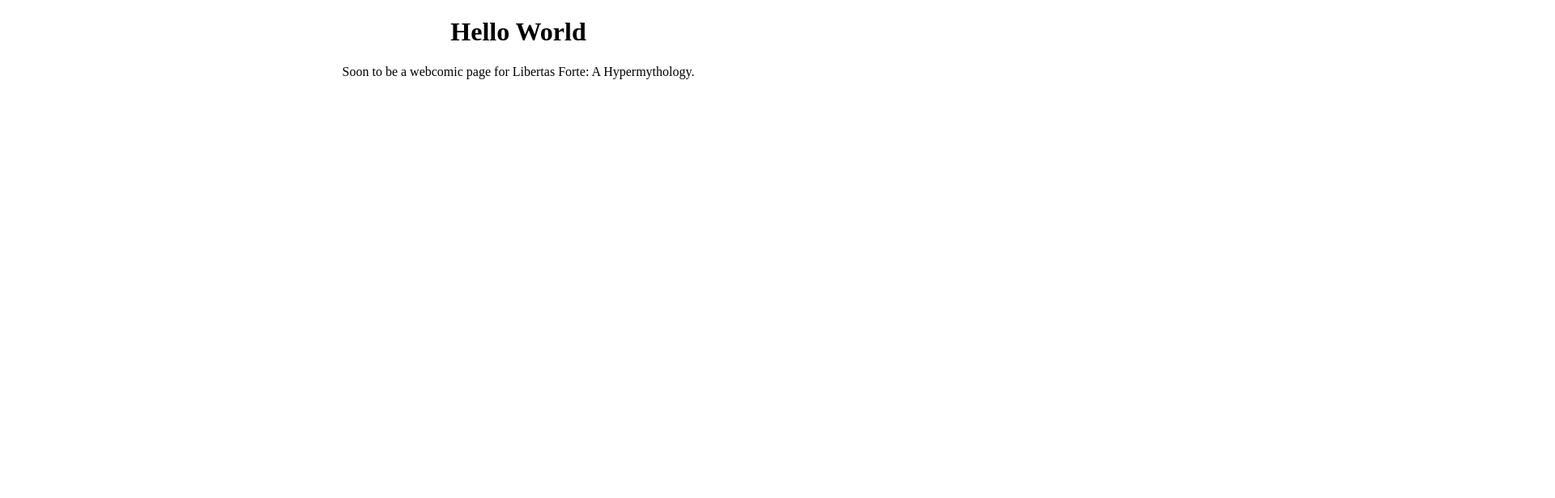
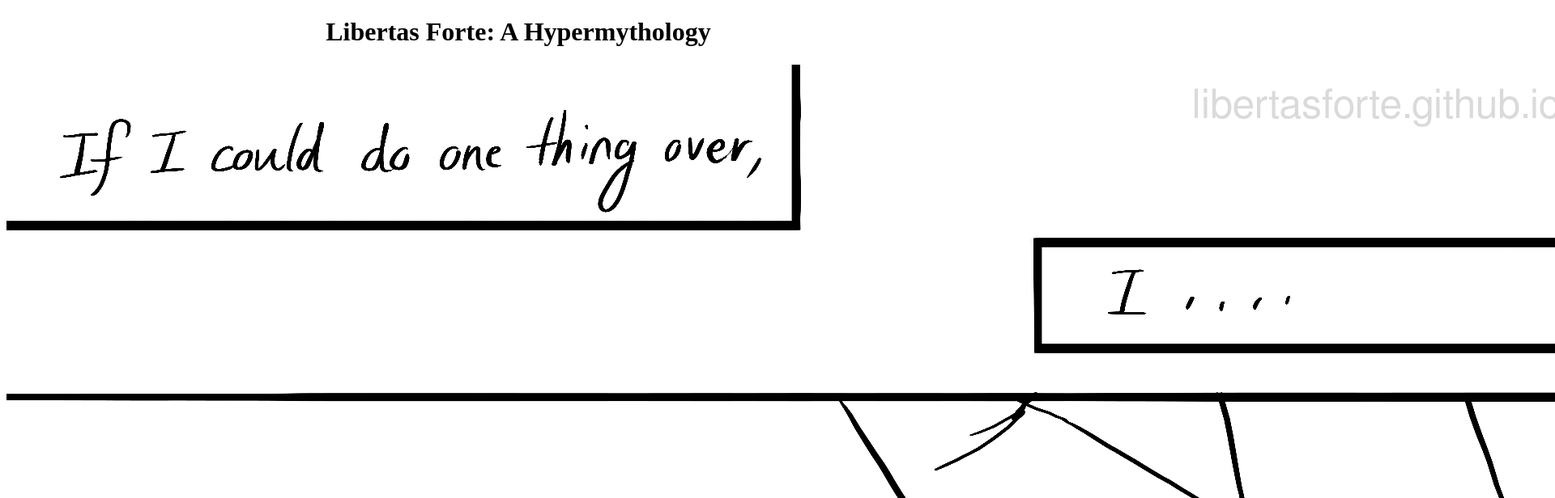
Before and after one commit to libertasforte/libertasforte.github.io, a plain HTML site: page index.html in a window 1280 px wide. Shown: the top 616 px of the page at 81% size, 1920 px wide, since content can reach past the window. Drawn offline with Linux system fonts and the light colour scheme.

Commit message:
add image

```diff
--- a/index.html
+++ b/index.html
@@ -1,7 +1,7 @@
 <!DOCTYPE html>
 <html>
 <body>
-<h1><center>Hello World</h1>
-<p><center>Soon to be a webcomic page for Libertas Forte: A Hypermythology.</p>
+<h1><center>Libertas Forte: A Hypermythology</h1>
+<p><center><img src="index.jpg"></p>
 </body>
 </html>
```
Also changed, not shown: index.jpg (added).
